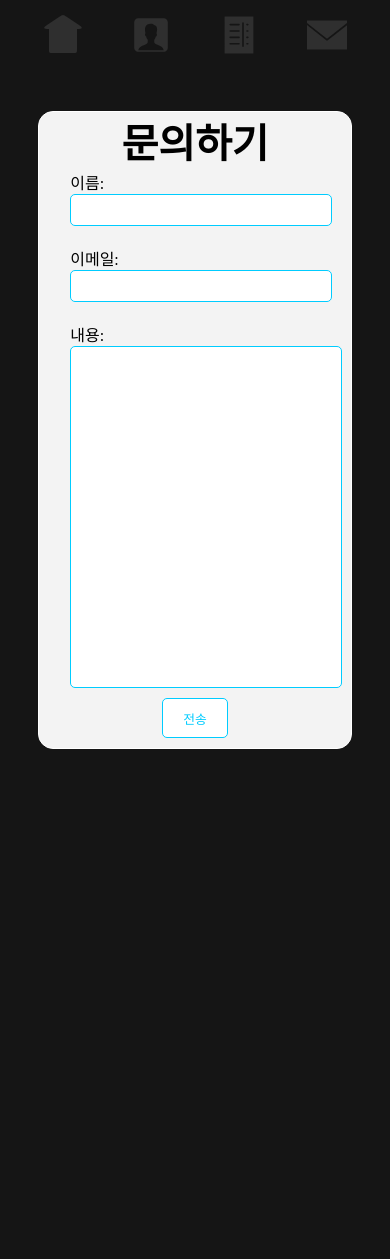
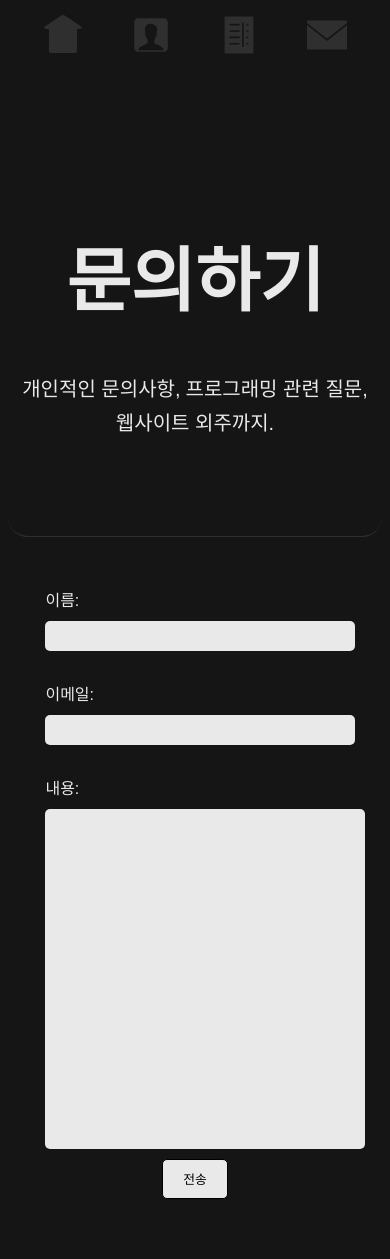
Before and after one commit to p-sw/Portfolio, a Django app: page /contact in a window 390 px wide. Before the commit the page ends 749 px from the top, so only its background shows below. Run offline with Django 4.2, Linux system fonts and the light colour scheme; some libraries are stand-ins or nearby versions; some web fonts are replaced.

Commit message:
Redesigned contact page

```diff
--- a/portfolio/app/static/app/css/contact.css
+++ b/portfolio/app/static/app/css/contact.css
@@ -1,5 +1,5 @@
 main {
-    width: 100%;
+    width: 40%;
 
     display: flex;
     flex-direction: row;
@@ -9,20 +9,59 @@ main {
     padding-left: 0;
 }
 
+header {
+    margin-left: 40px;
+
+    width: 60%;
+    height: 100%;
+
+    display: flex;
+    flex-direction: column;
+    justify-content: center;
+    align-items: center;
+
+    text-align: left;
+
+    font-family: 'Pretendard Std Variable', sans-serif;
+    color: #e9e9e9;
+
+    border-right: 1px solid #2f2f2f;
+    border-radius: 20px;
+}
+
+header h1 {
+    width: 50%;
+
+    font-size: 50px;
+    font-weight: 700;
+}
+
+header div span {
+    width: fit-content;
+    word-break: keep-all;
+
+    font-size: 20px;
+    font-weight: 500;
+}
+
+header div {
+    width: 50%;
+
+    display: flex;
+    flex-direction: row;
+    flex-wrap: wrap;
+    gap: 5px;
+}
+
 form {
-    min-width: 40%;
-
-    background: var(--contact-form-background-color);
-
-    border: var(--contact-form-border);
-    border-radius: 15px;
+    width: 100%;
 
     display: flex;
     flex-direction: column;
     justify-content: space-around;
     align-items: center;
 
-    font-family: 'Pretendard Std Variable';
+    font-family: 'Pretendard Std Variable', sans-serif;
     font-size: 15px;
 }
 
@@ -47,7 +86,7 @@ form div.form-input-group {
     justify-content: space-evenly;
     align-items: center;
 
-    gap: 20px;
+    gap: 30px;
 }
 
 form div.form-input-group div {
@@ -57,87 +96,67 @@ form div.form-input-group div {
     flex-direction: column;
     justify-content: center;
     align-items: flex-start;
+
+    gap: 10px;
 }
 
 form div.form-input-group div label {
     font-size: 1rem;
     font-weight: 300;
+
+    color: #e9e9e9;
 }
 
 form div.form-input-group div input {
     width: 100%;
     height: 30px;
 
-    border: var(--contact-form-input-border-before);
+    border: none;
     border-radius: 5px;
     padding: 0 5px;
 
     color: #000000;
 
-    background: var(--contact-form-input-background-before);
+    background: #e9e9e9;
 
-    font-family: 'Pretendard Std Variable';
+    font-family: 'Pretendard Std Variable', sans-serif;
     font-size: 0.8rem;
     font-weight: 300;
-
-    transition: 0.2s;
-}
-
-form div.form-input-group div input:hover {
-    transform: scaleX(1.05) scaleY(1.1);
-
-    background: var(--contact-form-input-background-after);
-    border: var(--contact-form-input-border-after);
-
-    transition: 0.2s;
 }
 
 form div.form-input-group div textarea {
     width: 100%;
     height: 320px;
 
-    border: var(--contact-form-input-border-before);
+    border: none;
     border-radius: 5px;
     padding: 10px 10px;
 
     color: #000000;
 
-    background: var(--contact-form-input-background-before);
+    background: #e9e9e9;
 
-    font-family: 'Pretendard Std Variable';
+    font-family: 'Pretendard Std Variable', sans-serif;
     font-size: 0.8rem;
     font-weight: 300;
-
-    transition: 0.2s;
     resize: none;
-}
-
-form div.form-input-group div textarea:hover {
-    transform: scale(1.02);
-
-    background: var(--contact-form-input-background-after);
-    border: var(--contact-form-input-border-after);
-
-    color: #000000;
-
-    transition: 0.2s;
 }
 
 form div.form-submit-group button[type="submit"] {
     width: 100%;
     height: 40px;
 
-    border: 1px solid var(--highlighted-color);
+    border: 1px solid #000000;
     border-radius: 5px;
 
     padding: 5px 20px;
     margin: 10px 0;
 
-    color: var(--highlighted-color);
+    color: #000000;
 
-    background: #ffffff;
+    background: #e9e9e9;
 
-    font-family: 'Pretendard Std Variable';
+    font-family: 'Pretendard Std Variable', sans-serif;
     font-size: 0.8rem;
     font-weight: 300;
 
@@ -150,8 +169,41 @@ form div.form-submit-group button[type="submit"]:hover {
     transition: 0.2s;
 }
 
-@media (max-width: 1100px) {
-    form {
-        width: 80vw;
+@media (max-width: 500px) {
+    body {
+        display: flex;
+        flex-direction: column;
+    }
+
+    main {
+        height: auto;
+        width: 100%;
+
+        padding: 50px 0;
+    }
+
+    header {
+        height: auto;
+        width: 100%;
+
+        margin-left: 0;
+        margin-top: 70px;
+        padding: 100px 0;
+
+        border-right: none;
+        border-bottom: 1px solid #2f2f2f;
+    }
+
+    header h1 {
+        width: 100%;
+        text-align: center;
+        font-size: 70px;
+    }
+
+    header div {
+        width: 100%;
+        text-align: center;
+        align-items: center;
+        justify-content: center;
     }
 }
--- a/portfolio/app/static/app/css/nav.css
+++ b/portfolio/app/static/app/css/nav.css
@@ -127,10 +127,6 @@
 }
 
 @media (max-width: 500px) {
-    body {
-        flex-direction: row;
-    }
-
     .main-nav {
         flex-direction: row;
 
@@ -153,8 +149,4 @@
         left: auto;
         top: 60px;
     }
-
-    main {
-        padding: 0 15px;
-    }
 }
--- a/portfolio/app/static/app/css/style.css
+++ b/portfolio/app/static/app/css/style.css
@@ -50,17 +50,7 @@
     --project-popup-color: var(--nav-icon-hover-color);
 
     /*** Contact Page Colors ***/
-    --contact-form-border: 1px solid #ffffff;
-    --contact-form-background-color: rgba(255, 255, 255, 0.95);
-    --contact-form-color: #000000;
 
-    --contact-form-input-primary-color: var(--highlighted-color);
-
-    --contact-form-input-border-before: 1px solid var(--contact-form-input-primary-color);
-    --contact-form-input-border-after: 4px solid var(--contact-form-input-primary-color);
-    --contact-form-input-color: var(--contact-form-input-primary-color);
-    --contact-form-input-background-before: #ffffff;
-    --contact-form-input-background-after: #ffffff;
 }
 
 html {
--- a/portfolio/app/templates/app/contact.html
+++ b/portfolio/app/templates/app/contact.html
@@ -7,11 +7,12 @@
     </head>
     <body>
         {% include 'macro/nav.html' %}
+        <header>
+            <h1>문의하기</h1>
+            <div><span>개인적인 문의사항, </span> <span>프로그래밍 관련 질문, </span> <span>웹사이트 외주까지.</span></div>
+        </header>
         <main>
             <form action="{% url 'app:contact' %}" method="POST">
-                <header>
-                    문의하기
-                </header>
                 {% csrf_token %}
                 <div class="form-input-group">
                     {{ form.as_div }}
```
